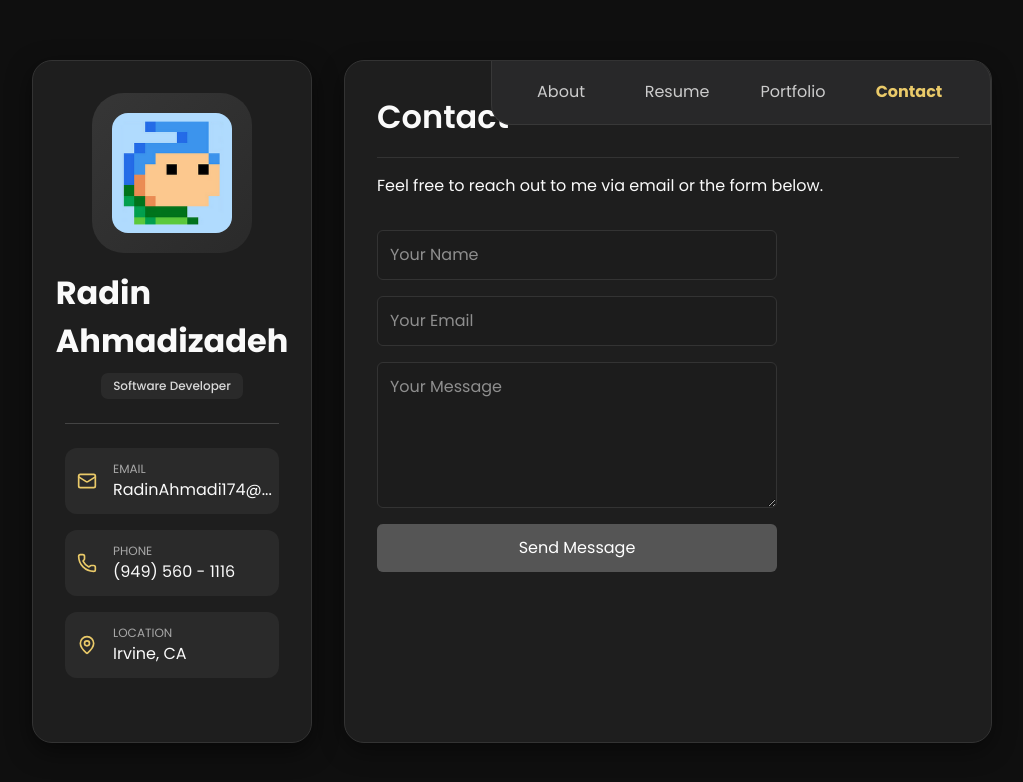
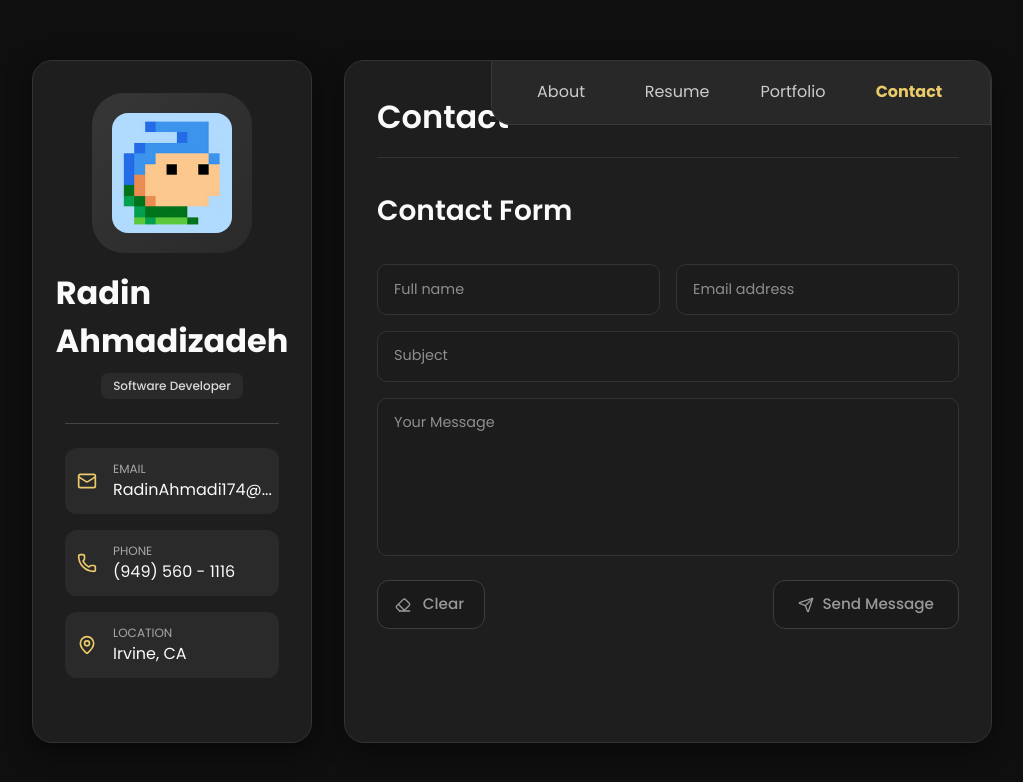
Before and after one commit to BobBobilion/PersonalWebsite, a Next.js app in the folder my-portfolio/: page / in a window 1280 px wide. Both pictures are taken after a click on the button "Contact". Shown: the top 782 px of the page, without its empty margins (128-1151 px from the left). Built offline with nearby package versions, Linux system fonts and the light colour scheme.

Commit message:
finished contact page

```diff
--- a/my-portfolio/app/components/PageLayout/PageLayout.tsx
+++ b/my-portfolio/app/components/PageLayout/PageLayout.tsx
@@ -1,6 +1,7 @@
 import Sidebar from "../Sidebar/Sidebar";
 
 export default function PageLayout({ children }: { children: React.ReactNode }) {
+
   return (
     <div
       style={{
--- a/my-portfolio/app/components/Pages/Contact.tsx
+++ b/my-portfolio/app/components/Pages/Contact.tsx
@@ -1,31 +1,219 @@
+import { useState, useEffect, useRef } from "react";
+import { Send, Eraser } from "lucide-react";
+import { toast } from "react-toastify";
 
-export default function Contact() {
+
+export default function Contact({
+  form,
+  setForm
+}: {
+  form: {
+    name: string;
+    email: string;
+    subject: string;
+    message: string;
+  };
+  setForm: (updated: typeof form) => void;
+}) {
+
+  const handleChange = (field: keyof typeof form, value: string) => {
+    setForm({ ...form, [field]: value });
+  };
+
+  const isFormComplete = Object.values(form).every((val) => val.trim() !== "");
+  const isFormEmpty = Object.values(form).every((val) => val.trim() === "");
+
+
+  const handleSubmit = async (e: React.FormEvent) => {
+    e.preventDefault();
+
+    const res = await fetch("https://formsubmit.co/ajax/radinahmadi174@gmail.com", {
+      method: "POST",
+      headers: {
+        "Content-Type": "application/json",
+        Accept: "application/json"
+      },
+      body: JSON.stringify(form)
+    });
+
+    if (res.ok) {
+      toast.success("Message sent!");
+      setForm({ name: "", email: "", subject: "", message: "" });
+    } else {
+      toast.error("Failed to send message.");
+    }
+  };
+
+  const clearBtnRef = useRef<HTMLButtonElement>(null);
+
+  useEffect(() => {
+    if (isFormEmpty && clearBtnRef.current) {
+      clearBtnRef.current.style.border = "1px solid #3d3d3d";
+      clearBtnRef.current.style.transform = "scale(1)";
+    }
+  }, [isFormEmpty]);
+
+
   return (
-    <>
-      <p style={{ marginTop: "1rem" }}>Feel free to reach out to me via email or the form below.</p>
-      <form style={{ marginTop: "2rem", display: "flex", flexDirection: "column", gap: "1rem", maxWidth: "400px" }}>
-        <input type="text" placeholder="Your Name" style={inputStyle} />
-        <input type="email" placeholder="Your Email" style={inputStyle} />
-        <textarea placeholder="Your Message" rows={5} style={inputStyle}></textarea>
-        <button style={{
-          background: "#555",
-          border: "none",
-          padding: "0.75rem",
-          borderRadius: "6px",
-          color: "white",
-          cursor: "pointer"
-        }}>
-          Send Message
-        </button>
+    <div style={{ width: "100%", marginTop: "2rem" }}>
+      <h2 style={{ fontSize: "1.75rem", fontWeight: 600 }}>Contact Form</h2>
+
+      <form
+        onSubmit={handleSubmit}
+        style={{
+          marginTop: "2rem",
+          display: "flex",
+          flexDirection: "column",
+          gap: "1rem",
+          maxWidth: "900px",
+          width: "100%"
+        }}
+      >
+        {/* Name + Email */}
+        <div style={{ display: "flex", gap: "1rem", flexWrap: "wrap" }}>
+          <input
+            type="text"
+            name="name"
+            placeholder="Full name"
+            value={form.name}
+            onChange={(e) => handleChange("name", e.target.value)}
+            style={inputStyle}
+          />
+          <input
+            type="email"
+            name="email"
+            placeholder="Email address"
+            value={form.email}
+            onChange={(e) => handleChange("email", e.target.value)}
+            style={inputStyle}
+          />
+        </div>
+
+        {/* Subject */}
+        <input
+          type="text"
+          name="subject"
+          placeholder="Subject"
+          value={form.subject}
+          onChange={(e) => handleChange("subject", e.target.value)}
+          style={inputStyle}
+        />
+
+        {/* Message */}
+        <textarea
+          placeholder="Your Message"
+          name="message"
+          rows={6}
+          value={form.message}
+          onChange={(e) => handleChange("message", e.target.value)}
+          style={inputStyle}
+        />
+
+        {/* Submit */}
+        <div
+          style={{
+            display: "flex",
+            justifyContent: "space-between",
+            marginTop: "0.5rem",
+            gap: "0.75rem"
+          }}
+        >
+          {/* Clear Button (left) */}
+          <button
+            ref={clearBtnRef}
+            type="button"
+            onClick={() => setForm({ name: "", email: "", subject: "", message: "" })}
+            disabled={isFormEmpty}
+            style={{
+              background: isFormEmpty
+                ? "#1a1a1a"
+                : "linear-gradient(135deg, #2a2a2a, #1a1a1a)",
+              border: "1px solid",
+              borderColor: isFormEmpty ? "#3d3d3d" : "#3d3d3d",
+              padding: "0.5rem",
+              paddingRight: "1.25rem",
+              paddingLeft: "1.05rem",
+              borderRadius: "12px",
+              color: isFormEmpty ? "#999" : "#ffdb70",
+              cursor: isFormEmpty ? "not-allowed" : "pointer",
+              fontWeight: 500,
+              fontSize: "0.95rem",
+              display: "flex",
+              alignItems: "center",
+              gap: "0.75rem",
+              boxShadow: isFormEmpty ? "none" : "0 6px 18px rgba(0,0,0,0.6)",
+              transition: "all 0.25s ease"
+            }}
+            onMouseEnter={(e) => {
+              if (!isFormEmpty) {
+                e.currentTarget.style.transform = "scale(1.05)";
+                e.currentTarget.style.border = "1px solid #ffdb70";
+              }
+            }}
+            onMouseLeave={(e) => {
+              if (!isFormEmpty) {
+                e.currentTarget.style.transform = "scale(1)";
+                e.currentTarget.style.border = "1px solid #3d3d3d";
+              }
+            }}
+          >
+            <Eraser size={16} />
+            Clear
+          </button>
+
+          <button
+            type="submit"
+            disabled={!isFormComplete}
+            style={{
+              background: isFormComplete
+                ? "linear-gradient(135deg, #2a2a2a, #1a1a1a)"
+                : "#1a1a1a",
+              border: "1px solid #3d3d3d",
+              padding: "0.75rem 1.5rem",
+              borderRadius: "12px",
+              color: isFormComplete ? "#ffdb70" : "#999",
+              cursor: isFormComplete ? "pointer" : "not-allowed",
+              fontWeight: 500,
+              fontSize: "0.95rem",
+              display: "flex",
+              alignItems: "center",
+              gap: "0.5rem",
+              boxShadow: isFormComplete ? "0 6px 18px rgba(0,0,0,0.6)" : "none",
+              transition: "all 0.25s ease",
+              transform: isFormComplete ? "scale(1)" : "none"
+            }}
+            onMouseEnter={(e) => {
+              if (isFormComplete) {
+                e.currentTarget.style.transform = "scale(1.05)";
+                e.currentTarget.style.border = "1px solid #ffdb70";
+              }
+            }}
+            onMouseLeave={(e) => {
+              if (isFormComplete) {
+                e.currentTarget.style.transform = "scale(1)";
+                e.currentTarget.style.border = "1px solid #3d3d3d";
+              }
+            }}
+          >
+            <Send size={16} />
+            Send Message
+          </button>
+        </div>
       </form>
-    </>
+    </div>
   );
 }
 
-const inputStyle = {
-  padding: "0.75rem",
-  borderRadius: "6px",
+const inputStyle: React.CSSProperties = {
+  flex: 1,
+  padding: "0.85rem 1rem",
+  borderRadius: "10px",
   border: "1px solid #333",
   background: "#1c1c1c",
-  color: "white"
+  color: "#fff",
+  fontSize: "0.9rem",
+  width: "100%",
+  outline: "none",
+  transition: "border 0.2s ease-in-out",
+  resize: "none",
 };
--- a/my-portfolio/app/globals.css
+++ b/my-portfolio/app/globals.css
@@ -55,3 +55,27 @@ html {
   background: #f9eeb0; /* light yellow */
   color: #000;         /* optional: darker text for contrast */
 }
+
+input:not(:placeholder-shown), textarea:not(:empty) {
+  border: 1px solid #bfbfbf !important;
+}
+input:hover, textarea:hover {
+  border: 1px solid #ffdb70 !important;
+}
+
+input:focus, textarea:focus {
+  border: 1px solid #ffdb70 !important;
+}
+
+
+input:-webkit-autofill,
+input:-webkit-autofill:focus,
+textarea:-webkit-autofill,
+textarea:-webkit-autofill:focus {
+  /* background-color: #1c1c1c !important; */
+  color: #fafafa !important;
+  border-radius: 12px !important;
+  -webkit-box-shadow: 0 0 0px 1000px #1c1c1c inset !important;
+  -webkit-text-fill-color: #fafafa !important;
+  /* transition: background-color 9999s ease-in-out 0s; */
+}
--- a/my-portfolio/app/layout.tsx
+++ b/my-portfolio/app/layout.tsx
@@ -40,7 +40,7 @@ export default function RootLayout({
           toastClassName="custom-toast"
           hideProgressBar
           closeButton={false}
-          autoClose={700}
+          autoClose={1000}
         />
         <script type="module" src="https://unpkg.com/ionicons@7.1.0/dist/ionicons/ionicons.esm.js"></script>
         <script noModule src="https://unpkg.com/ionicons@7.1.0/dist/ionicons/ionicons.js"></script>
--- a/my-portfolio/app/page.tsx
+++ b/my-portfolio/app/page.tsx
@@ -10,11 +10,18 @@ import Contact from "./components/Pages/Contact";
 export default function HomePage() {
   const [selectedTab, setSelectedTab] = useState<"about" | "resume" | "portfolio" | "contact">("about");
 
+  const [formData, setFormData] = useState({
+    name: "",
+    email: "",
+    subject: "",
+    message: ""
+  });
+
   const renderPage = () => {
     switch (selectedTab) {
       case "resume": return <Resume />;
       case "portfolio": return <Portfolio />;
-      case "contact": return <Contact />;
+      case "contact": return <Contact form={formData} setForm={setFormData} />;
       default: return <About />;
     }
   };
```
